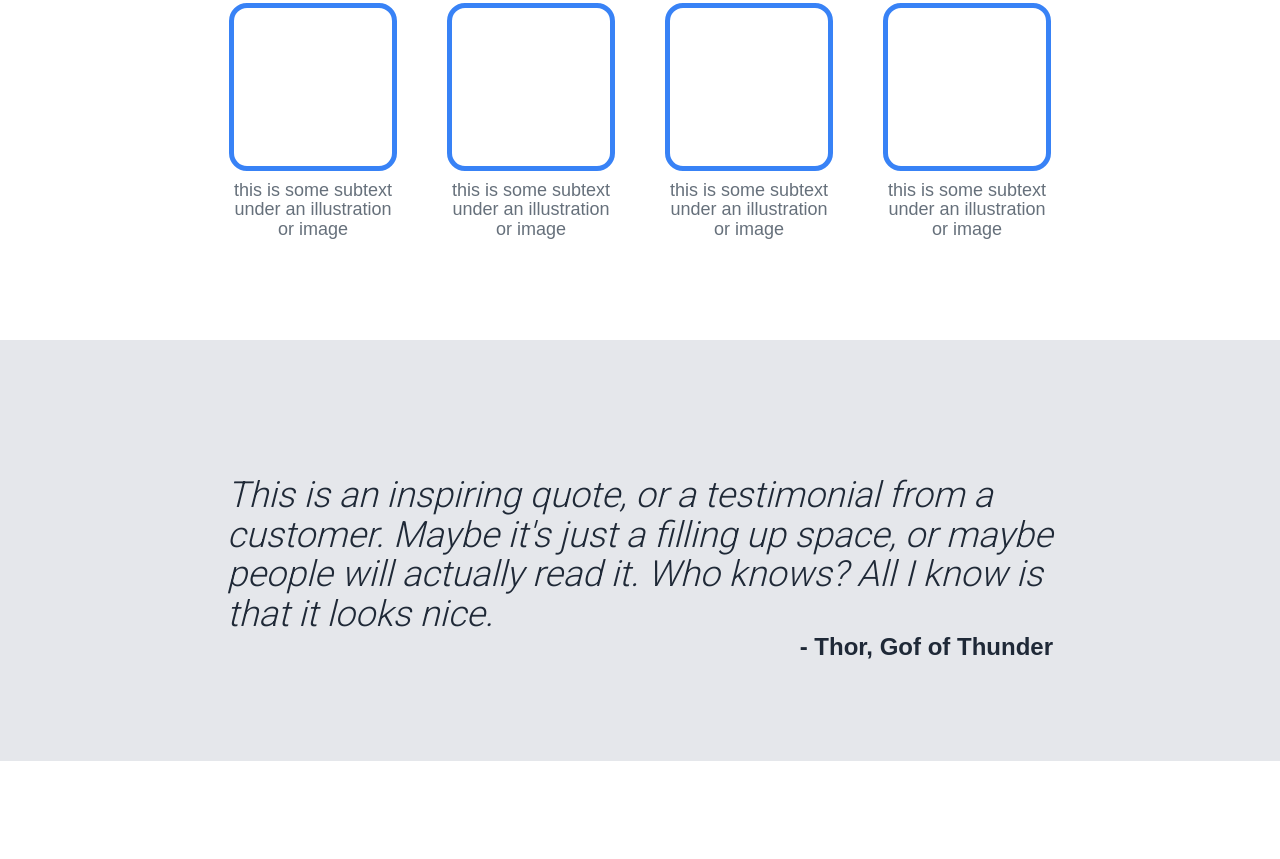
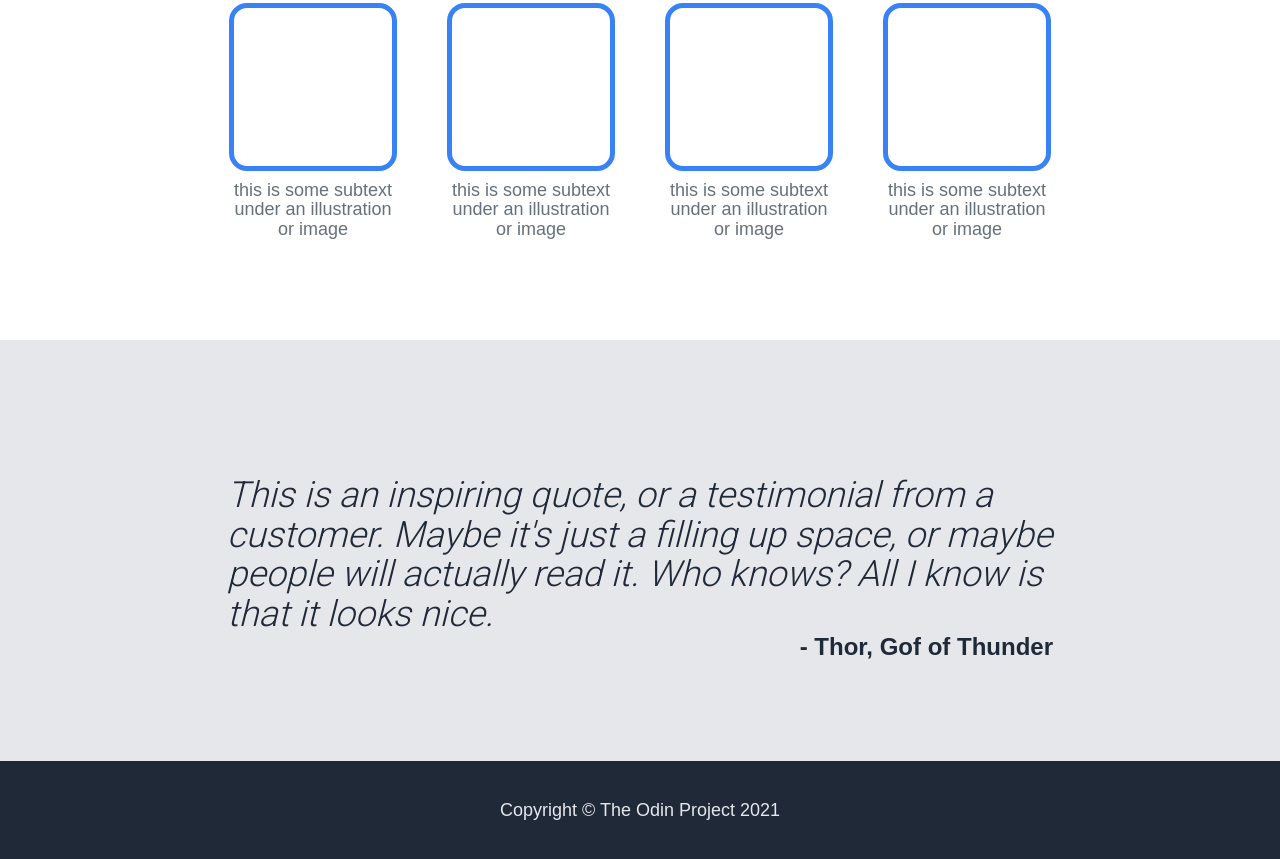
Before and after one commit to ClaudioCamba/top-landing-page, a plain HTML site: page index.html in a window 1280 px wide. Shown: the part 682-1541 px from the top of the page. Before the commit the page ends 1443 px from the top, so only its background shows below. Drawn offline with Linux system fonts and the light colour scheme.

Commit message:
Add footer content and styling

```diff
--- a/css/style.css
+++ b/css/style.css
@@ -82,7 +82,8 @@ blockquote {
 }
 
 /* Dark background color */
-.header {
+.header,
+.footer {
   background-color: #1f2937;
 }
 
@@ -103,7 +104,8 @@ blockquote {
 .header-nav li a,
 .header-hero p,
 .left button,
-.img-txt-wrap p {
+.img-txt-wrap p,
+.footer p {
   font-size: 18px;
   color: #e5e7eb;
 }
@@ -207,4 +209,9 @@ section h2 {
   text-align: right;
   margin-right: auto;
 }
-/*  */
+
+/* Footer ==================== */
+.footer {
+  text-align: center;
+  padding: 40px;
+}
--- a/index.html
+++ b/index.html
@@ -69,7 +69,9 @@
           </div>
         </section>
       </main>
-      <footer class="footer"></footer>
+      <footer class="footer">
+        <p>Copyright &copy; The Odin Project 2021</p>
+      </footer>
     </div>
   </body>
 </html>
```
